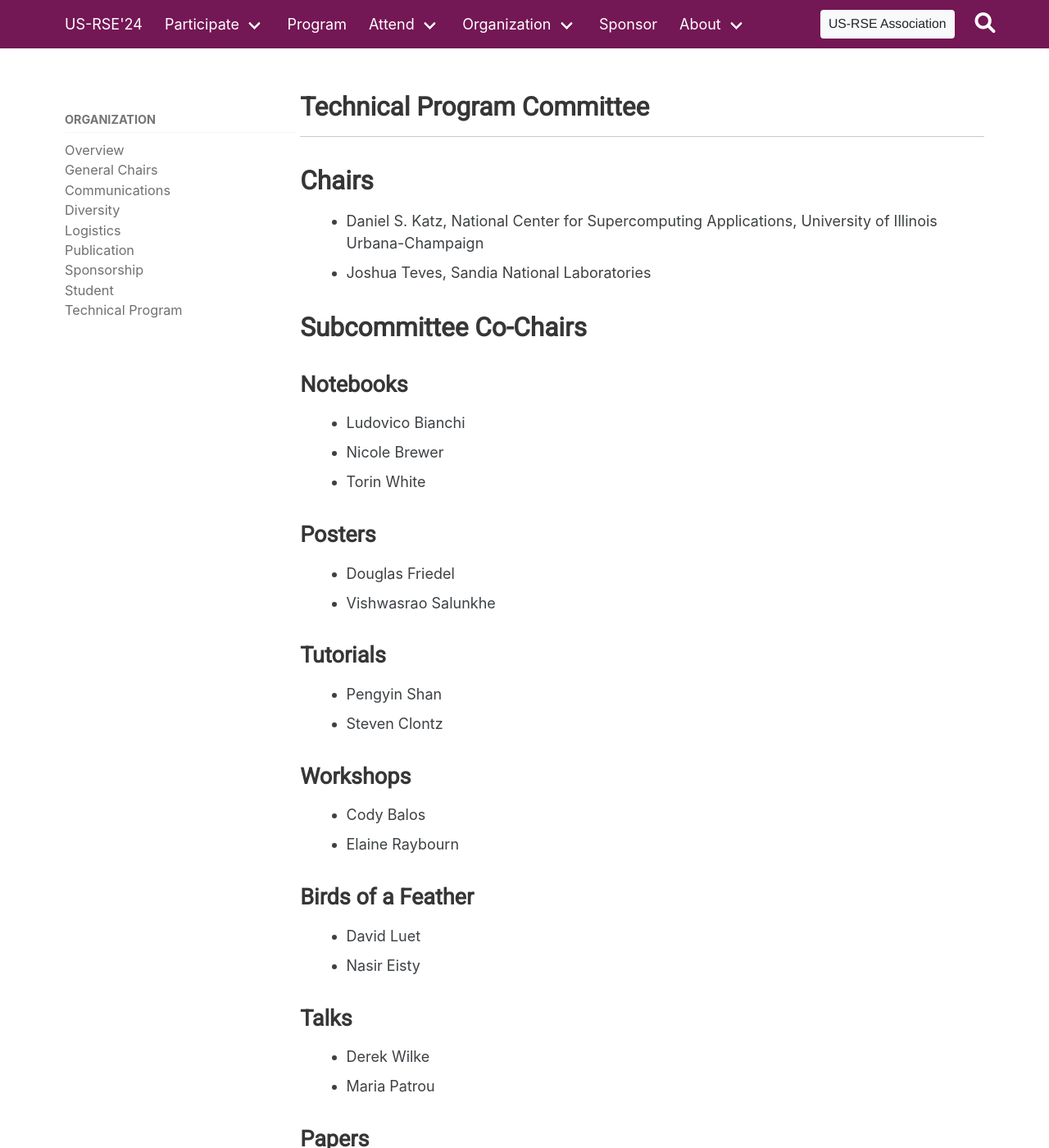
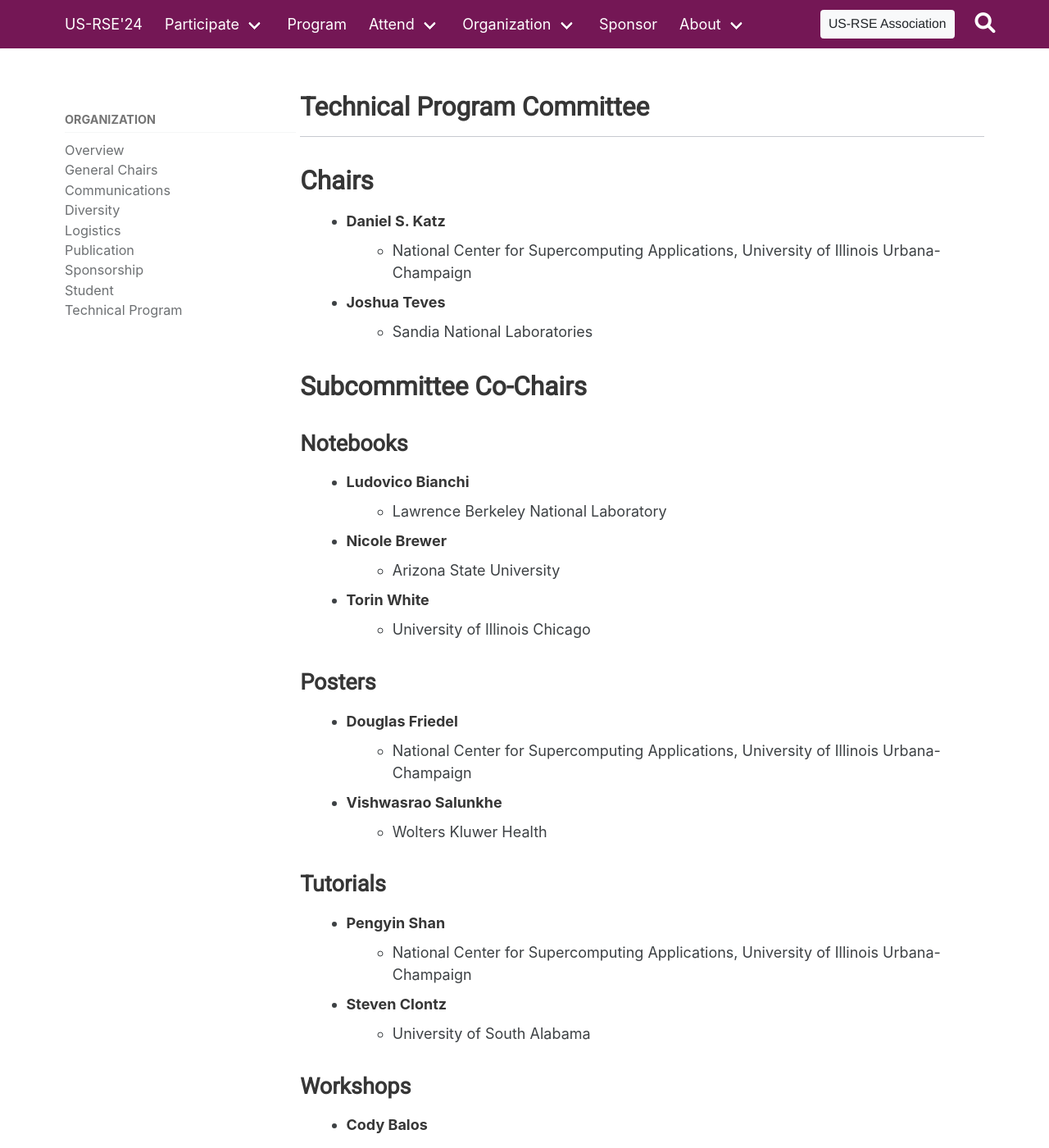
Before and after one commit to USRSE/usrse24, a Jekyll site: the page built from pages/organization/technical.md, in a window 1280 px wide and 1400 px high. Shown: the whole window at 82% size. Built offline with Jekyll 4.4.1, drawn with Linux system fonts in a browser that asks for light colours; a style sheet for code colours, icons or effects is not loaded; some of the changed text lies outside the part shown.

```diff
--- a/pages/organization/technical.md
+++ b/pages/organization/technical.md
@@ -9,44 +9,62 @@ set_last_modified: true
 
 ## Chairs
 
-- Daniel S. Katz, National Center for Supercomputing Applications, University of Illinois Urbana-Champaign
-- Joshua Teves, Sandia National Laboratories
+- **Daniel S. Katz**
+  - National Center for Supercomputing Applications, University of Illinois Urbana-Champaign
+- **Joshua Teves**
+  - Sandia National Laboratories
 
 ## Subcommittee Co-Chairs
 
 ### Notebooks
 
-- Ludovico Bianchi
-- Nicole Brewer
-- Torin White
+- **Ludovico Bianchi**
+  - Lawrence Berkeley National Laboratory
+- **Nicole Brewer**
+  - Arizona State University
+- **Torin White**
+  - University of Illinois Chicago
 
 ### Posters
 
-- Douglas Friedel
-- Vishwasrao Salunkhe
+- **Douglas Friedel**
+  - National Center for Supercomputing Applications, University of Illinois Urbana-Champaign
+- **Vishwasrao Salunkhe**
+  - Wolters Kluwer Health
 
 ### Tutorials
 
-- Pengyin Shan
-- Steven Clontz
+- **Pengyin Shan**
+  - National Center for Supercomputing Applications, University of Illinois Urbana-Champaign
+- **Steven Clontz**
+  - University of South Alabama
 
 ### Workshops
 
-- Cody Balos
-- Elaine Raybourn
+- **Cody Balos**
+  - Lawrence Livermore National Laboratory
+- **Elaine M. Raybourn**
+  - Sandia National Laboratories
 
 ### Birds of a Feather
 
-- David Luet
-- Nasir Eisty
+- **David Luet**
+  - Princeton University RSE group
+- **Nasir Eisty**
+  - Boise State University
 
 ### Talks
 
-- Derek Wilke
-- Maria Patrou
+- **Derek Wilke**
+  - Sandia National Laboratories
+- **Maria Patrou**
+  - Oak Ridge National Laboratory
 
 ### Papers
 
-- Fang Liu
-- John Tencer
-- Sandeep Puthanveetil Satheesan
+- **Fang Liu**
+  - University of Notre Dame
+- **John Tencer**
+  - Sandia National Laboratories
+- **Sandeep Puthanveetil Satheesan**
+  - National Center for Supercomputing Applications, University of Illinois Urbana-Champaign
```
Also changed, not shown: _posts/2024-02-21-technical-chairs.md (+47 -31 lines).
